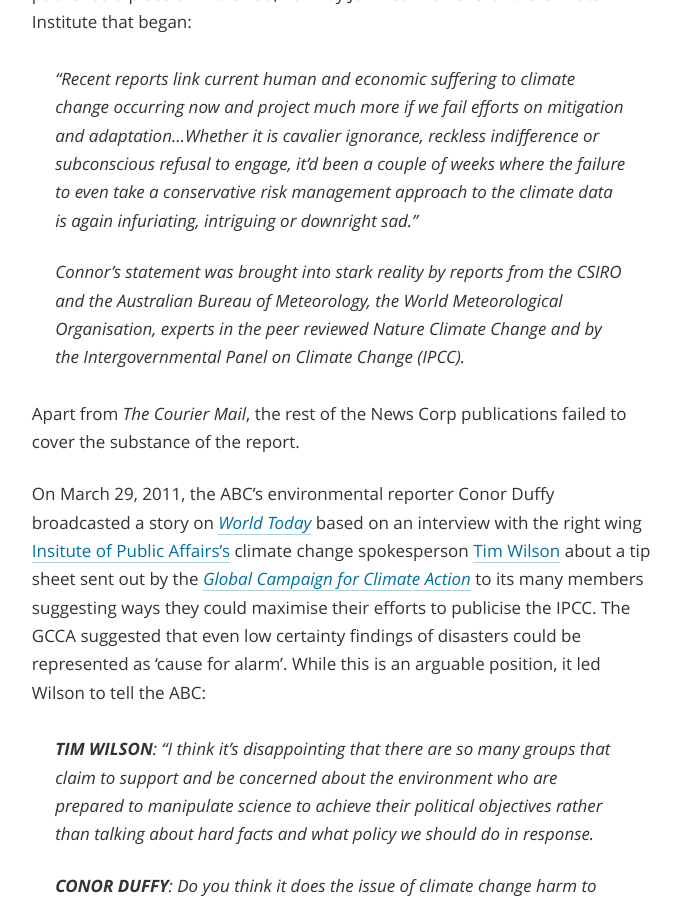
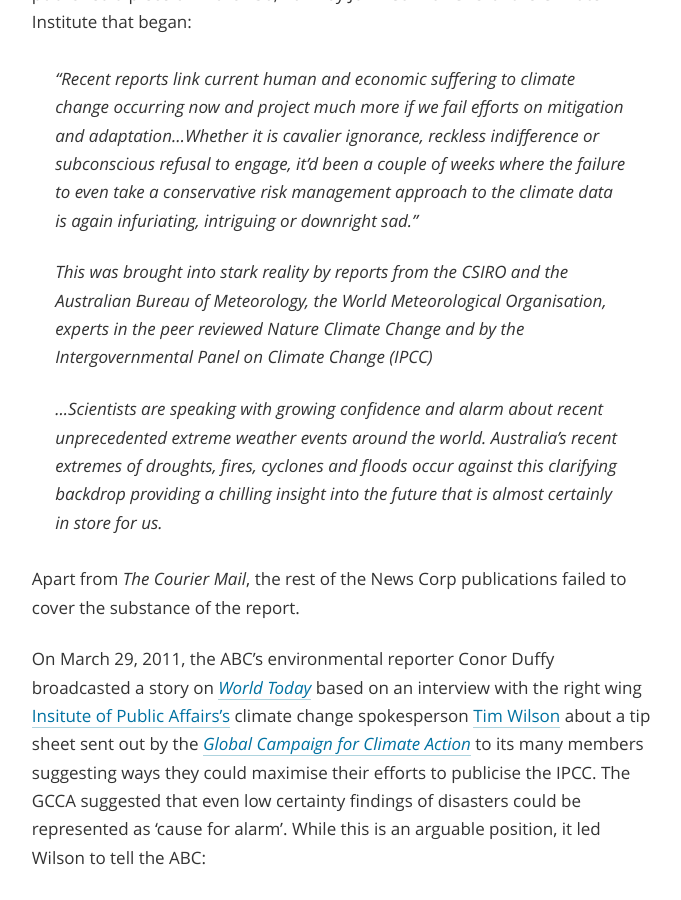
Before and after one commit to investigate/sceptical-climate, a Jekyll site: the page built from part-2/findings/04-09-extreme-weather.html, in a window 1280 px wide and 900 px high, scrolled down 4301 px. Shown: the whole window, without its empty margins (143-824 px from the left). Built offline with Jekyll 4.4.1, drawn with Linux system fonts in a browser that asks for light colours; nearby versions of some CDN libraries; Markdown is read by kramdown in place of the engine named in the settings; comment, search, counter and statistics services are not loaded.

Commit message:
Fixed block quote and added to it

```diff
--- a/part-2/findings/04-09-extreme-weather.html
+++ b/part-2/findings/04-09-extreme-weather.html
@@ -59,7 +59,8 @@
 	<em>The Age</em>, <a href="http://www.smh.com.au/world/winds-of-change-brewing-20120330-1w3ry.html"><em>SMH</em></a> and <em>The Courier Mail</em> published reports about the report and the ABC’s <a href="http://www.abc.net.au/lateline/content/2012/s3467037.htm"><em>Lateline</em></a> program did as well. The independent university based publication <a href="http://theconversation.com/climate-change-catastrophic-risk-and-disaster-law-6162"><em>The Conversation</em></a> published three stories referring to the report and independent online daily <a href="http://www.crikey.com.au/2012/03/30/cavalier-approach-to-climate-data-is-infuriating/"><em>Crikey</em></a> published a piece on March 30, 2012 by John Connor CEO of the Climate Institute that began:</p>
 	<blockquote>
 		<p>“Recent reports link current human and economic suffering to climate change occurring now and project much more if we fail efforts on mitigation and adaptation&#8230;Whether it is cavalier ignorance, reckless indifference or subconscious refusal to engage, it’d been a couple of weeks where the failure to even take a conservative risk management approach to the climate data is again infuriating, intriguing or downright sad.”</p>
-	<p>Connor’s statement was brought into stark reality by reports from the CSIRO and the Australian Bureau of Meteorology, the World Meteorological Organisation, experts in the peer reviewed <em>Nature Climate Change</em> and by the Intergovernmental Panel on Climate Change (IPCC).</p>
+	<p>This was brought into stark reality by reports from the CSIRO and the Australian Bureau of Meteorology, the World Meteorological Organisation, experts in the peer reviewed <em>Nature Climate Change</em> and by the Intergovernmental Panel on Climate Change (IPCC)</p>
+      <p>...Scientists are speaking with growing confidence and alarm about recent unprecedented extreme weather events around the world. Australia’s recent extremes of droughts, fires, cyclones and floods occur against this clarifying backdrop providing a chilling insight into the future that is almost certainly in store for us.<p>
   </blockquote>
 	<p>Apart from <em>The Courier Mail</em>, the rest of the News Corp publications failed to cover the substance of the report.</p>
 	<p>On March 29, 2011, the ABC’s environmental reporter Conor Duffy broadcasted a story on <a href="http://www.abc.net.au/worldtoday/content/2012/s3466368.htm"><em>World Today</em></a> based on an interview with the right wing <a href="http://en.wikipedia.org/wiki/Institute_of_Public_Affairs">Insitute of Public Affairs’s</a> climate change spokesperson <a href="http://www.timwilson.com.au/">Tim Wilson</a> about a tip sheet sent out by the <a href="http://gc-ca.org/"><em>Global Campaign for Climate Action</em></a> to its many members suggesting ways they could maximise their efforts to publicise the IPCC. The GCCA suggested that even low certainty findings of disasters could be represented as ‘cause for alarm’. While this is an arguable position, it led Wilson to tell the ABC:</p>
```
